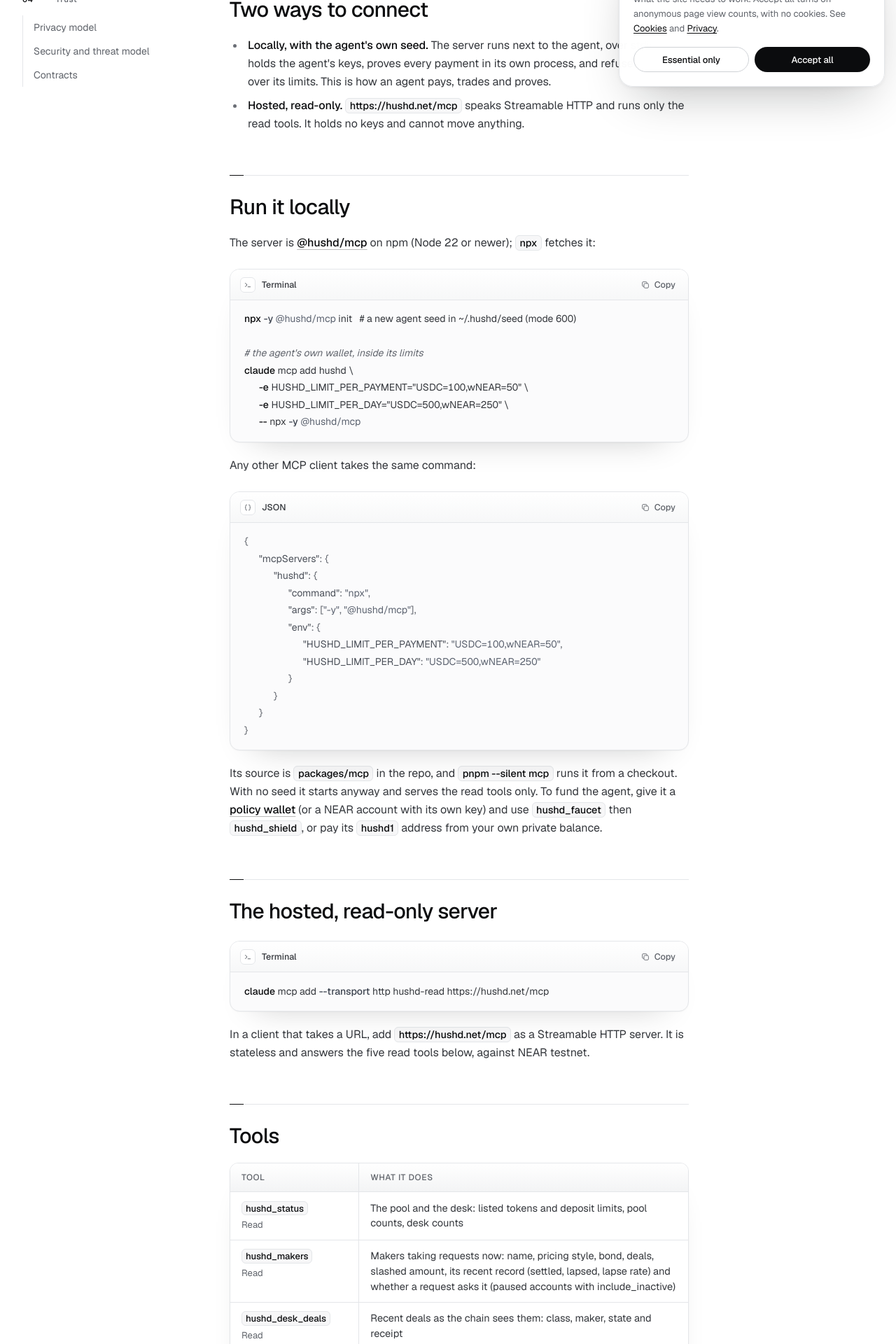
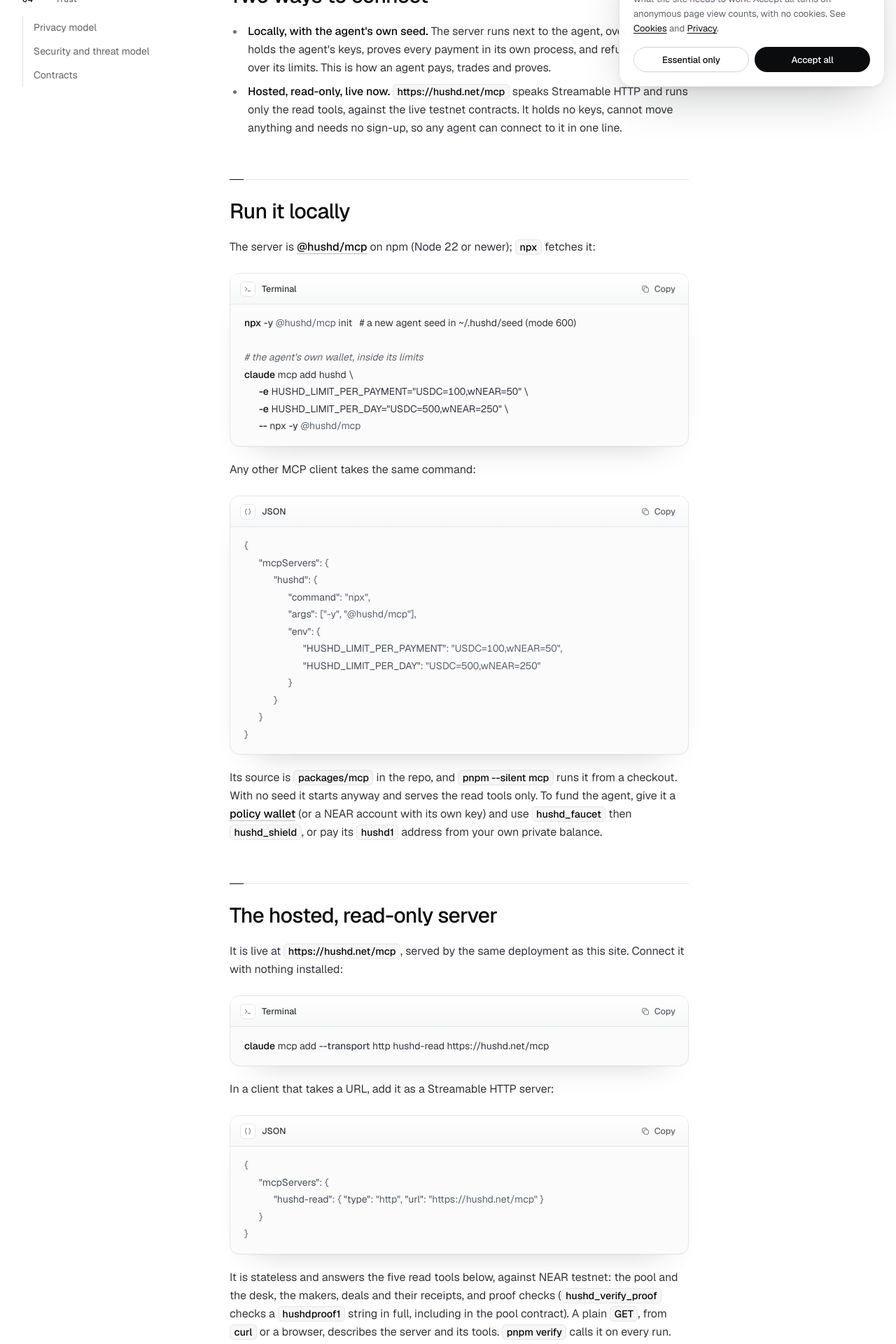
Before and after one commit to ArhamKhan117/Hushd, a Next.js app in the folder app/: page /docs/agents in a window 1280 px wide. Shown: the part 660-2580 px from the top of the page at 70% size. Built offline with nearby package versions, Linux system fonts and the light colour scheme.

Commit message:
README, docs and the hosted server: the MCP server is live at hushd.net/mcp, the full one on npm

```diff
--- a/app/src/app/docs/agents/page.tsx
+++ b/app/src/app/docs/agents/page.tsx
@@ -36,7 +36,7 @@ const TOOLS: [string, string, string][] = [
 ];
 
 const ENV: [string, string][] = [
-  ["HUSHD_SEED", "The agent's seed, 64 hex. Without it, the file `pnpm mcp init` wrote"],
+  ["HUSHD_SEED", "The agent's seed, 64 hex. Without it, the file `npx -y @hushd/mcp init` wrote"],
   ["HUSHD_HOME", "Where the seed, notes and spending ledger live (default ~/.hushd)"],
   ["HUSHD_LIMIT_PER_PAYMENT", "Caps per payment, per token, e.g. USDC=100,wNEAR=50"],
   ["HUSHD_LIMIT_PER_DAY", "Caps per UTC day, per token, e.g. USDC=500,wNEAR=250"],
@@ -61,7 +61,7 @@ export default function AgentsDocsPage() {
       lede="Give an agent a private balance and a seat at the desk. It pays, trades and proves through MCP, and never spends past the limits you set."
       glance={[
         { label: "Local", value: "Own seed, all tools" },
-        { label: "Hosted", value: "hushd.net/mcp, read-only" },
+        { label: "Hosted", value: "hushd.net/mcp, live" },
         { label: "Transport", value: "stdio, Streamable HTTP" },
       ]}
     >
@@ -73,8 +73,9 @@ export default function AgentsDocsPage() {
           This is how an agent pays, trades and proves.
         </li>
         <li>
-          <strong>Hosted, read-only.</strong> <code>https://hushd.net/mcp</code> speaks Streamable HTTP and runs only
-          the read tools. It holds no keys and cannot move anything.
+          <strong>Hosted, read-only, live now.</strong> <code>https://hushd.net/mcp</code> speaks Streamable HTTP and
+          runs only the read tools, against the live testnet contracts. It holds no keys, cannot move anything and
+          needs no sign-up, so any agent can connect to it in one line.
         </li>
       </ul>
 
@@ -114,12 +115,27 @@ claude mcp add hushd \\
       </p>
 
       <h2 id="hosted-server">The hosted, read-only server</h2>
+      <p>
+        It is live at <code>https://hushd.net/mcp</code>, served by the same deployment as this site. Connect it with
+        nothing installed:
+      </p>
       <pre>
         <code className="language-bash">{`claude mcp add --transport http hushd-read https://hushd.net/mcp`}</code>
       </pre>
+      <p>In a client that takes a URL, add it as a Streamable HTTP server:</p>
+      <pre>
+        <code className="language-json">{`{
+  "mcpServers": {
+    "hushd-read": { "type": "http", "url": "https://hushd.net/mcp" }
+  }
+}`}</code>
+      </pre>
       <p>
-        In a client that takes a URL, add <code>https://hushd.net/mcp</code> as a Streamable HTTP server. It is
-        stateless and answers the five read tools below, against NEAR testnet.
+        It is stateless and answers the five read tools below, against NEAR testnet: the pool and the desk, the
+        makers, deals and their receipts, and proof checks (<code>hushd_verify_proof</code> checks a{" "}
+        <code>hushdproof1</code> string in full, including in the pool contract). A plain <code>GET</code>, from{" "}
+        <code>curl</code> or a browser, describes the server and its tools. <code>pnpm verify</code> calls it on
+        every run.
       </p>
 
       <h2 id="tools">Tools</h2>
--- a/app/src/app/docs/page.tsx
+++ b/app/src/app/docs/page.tsx
@@ -81,7 +81,8 @@ export default function DocsOverviewPage() {
           contract.
         </li>
         <li>
-          <Link href="/docs/agents">An MCP server</Link> with spending limits, <Link href="/docs/x402">private x402</Link>,
+          <Link href="/docs/agents">An MCP server</Link>: <code>@hushd/mcp</code> on npm with 22 tools and spending
+          limits, and a hosted, read-only one live at <code>hushd.net/mcp</code>. Also <Link href="/docs/x402">private x402</Link>,
           and <Link href="/docs/makers">reference makers</Link> that sell indicative quotes over x402.
         </li>
       </ul>
--- a/app/src/app/mcp/route.ts
+++ b/app/src/app/mcp/route.ts
@@ -1,7 +1,7 @@
 /**
  * The hosted Hushd MCP server (Streamable HTTP, stateless): read tools only. It holds
- * no keys; an agent that pays or trades runs the MCP server from a checkout of the repo
- * (`pnpm mcp`) with its own seed. Its instructions name only the tools it serves, and a
+ * no keys; an agent that pays or trades runs @hushd/mcp from npm (`npx -y @hushd/mcp`)
+ * with its own seed. Its instructions name only the tools it serves, and a
  * plain GET (a browser, curl) gets a short note on how to connect instead of a 406.
  */
 import { registerReadTools } from "@hushd/mcp";
@@ -19,7 +19,7 @@ const READ_TOOLS = ["hushd_status", "hushd_makers", "hushd_desk_deals", "hushd_d
 const INSTRUCTIONS = `Hushd is a private OTC desk on NEAR ${NETWORK.id}: money sits in a shielded pool as notes only their owner can spend, maker agents quote sealed requests, and both legs of a deal settle privately in one call.
 This hosted server holds no keys and serves read tools only: ${READ_TOOLS.join(", ")}.
 Use them to read the pool and the desk, list the makers, read deals and their receipts, and check a hushdproof1 proof.
-To pay, trade, cash out or prove for an agent, run the Hushd MCP server next to it with its own seed and spending limits (pnpm mcp, from a checkout of https://github.com/ArhamKhan117/Hushd); see https://hushd.net/docs/agents.`;
+To pay, trade, cash out or prove for an agent, run the Hushd MCP server next to it with its own seed and spending limits: it is @hushd/mcp on npm ("npx -y @hushd/mcp init", then "npx -y @hushd/mcp" as a stdio server), 22 tools in all; see https://hushd.net/docs/agents.`;
 
 const vkeys = new Map<string, unknown>();
 
@@ -69,7 +69,10 @@ a { color: var(--fg); text-underline-offset: 3px; }
 <ul>${READ_TOOLS.map((t) => `<li><code>${t}</code></li>`).join("")}</ul>
 <p>Add it to an MCP client as a Streamable HTTP server at this URL. In Claude Code:</p>
 <pre>claude mcp add --transport http <span class="nw">hushd-read</span> <span class="nw">${u}</span></pre>
-<p>To pay, trade and prove for an agent, run the Hushd MCP server next to it with its own seed and spending limits. <a href="/docs/agents">Agents and MCP</a> shows how.</p>
+<p>To pay, trade and prove for an agent, run the full server next to it with its own seed and spending limits. It is <a href="https://www.npmjs.com/package/@hushd/mcp">@hushd/mcp</a> on npm, with 22 tools:</p>
+<pre>npx -y @hushd/mcp init
+claude mcp add hushd -- npx -y @hushd/mcp</pre>
+<p><a href="/docs/agents">Agents and MCP</a> covers spending limits and every tool.</p>
 </main>
 </body>
 </html>`;
```
Also changed, not shown: skills/hushd/SKILL.md (+11 -6 lines), app/public/llms.txt, 1 other file (tests, documents, lock files or other folders).
